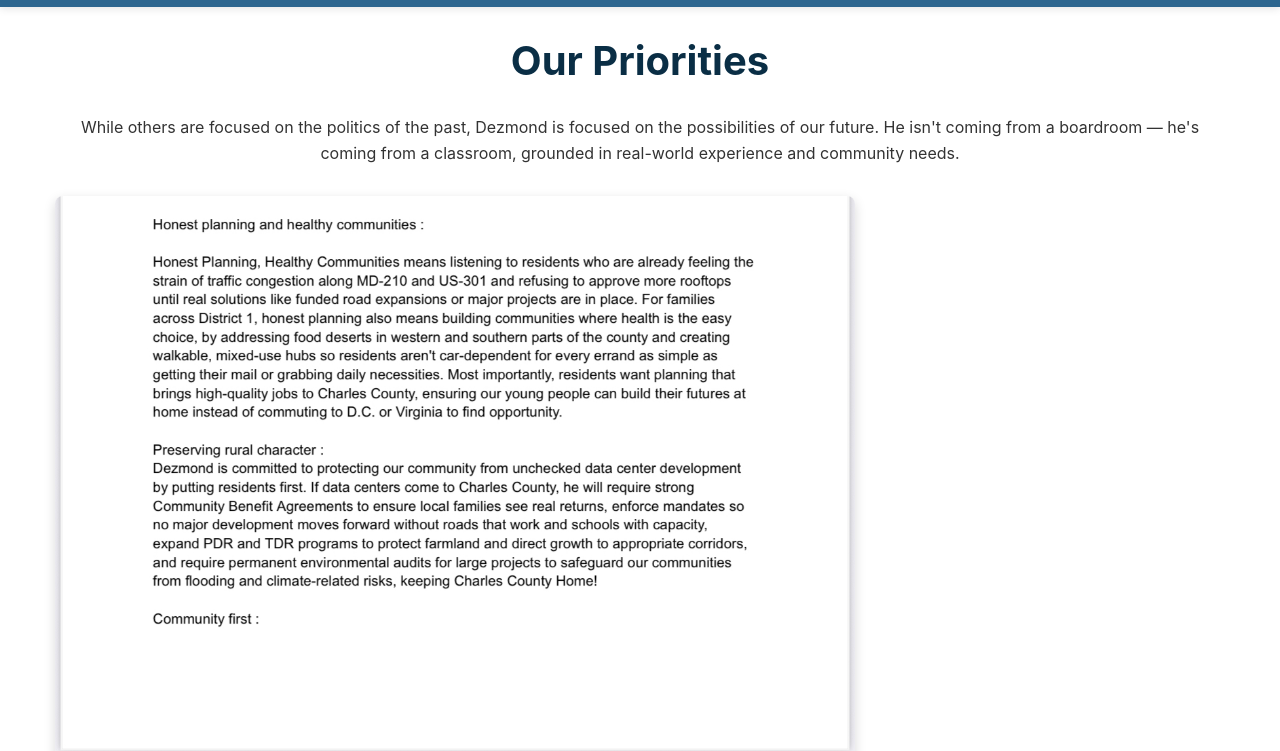
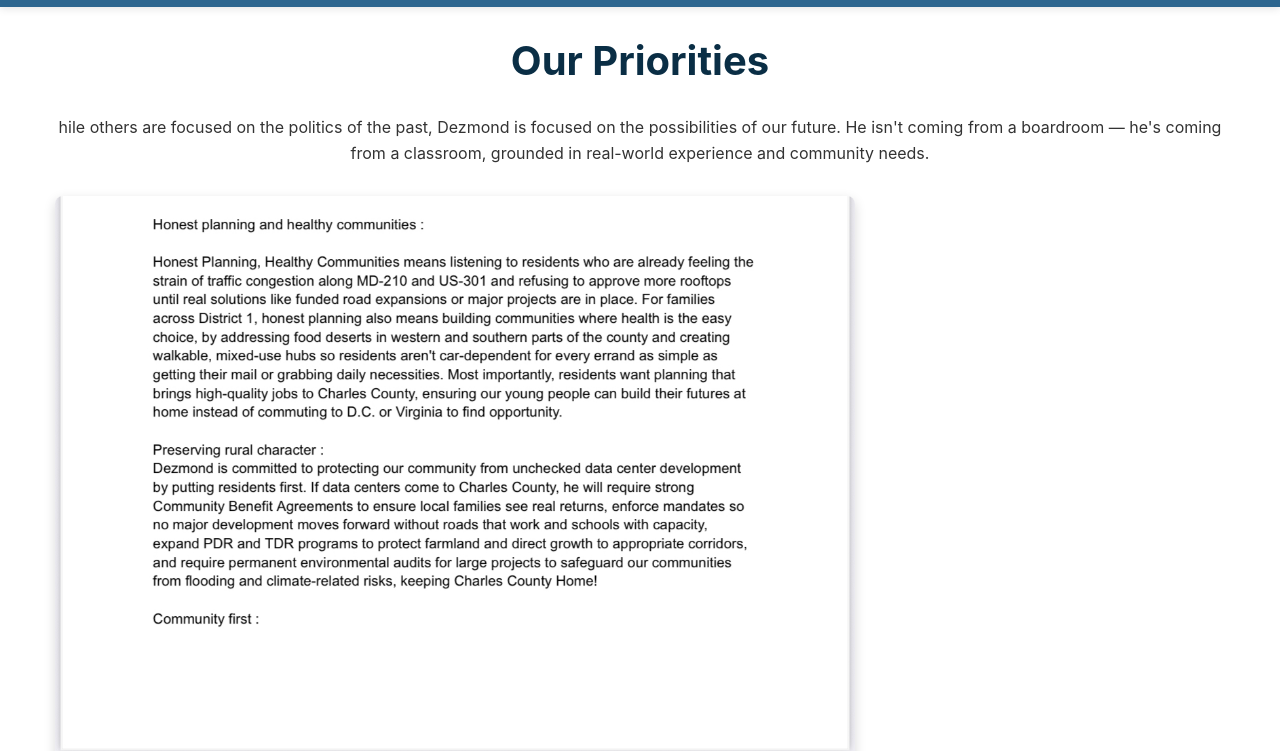
Before and after one commit to DezCode1224/Campaign, a website built with Parcel: page src/priorities.html in a window 1280 px wide. Shown: the part 83-834 px from the top of the page. Built offline with nearby package versions, Linux system fonts and the light colour scheme.

Commit message:
changes.9.9

```diff
--- a/src/priorities.html
+++ b/src/priorities.html
@@ -81,7 +81,7 @@
   <section class="priorities-section" style="margin-top: 80px;">
     <div class="container">
       <h1 class="section-title">Our Priorities</h1>
-      <p class="text-center mb-5">While others are focused on the politics of the past, Dezmond is focused on the possibilities of our future. He isn't coming from a boardroom — he's coming from a classroom, grounded in real-world experience and community needs.</p>
+      <p class="text-center mb-5">hile others are focused on the politics of the past, Dezmond is focused on the possibilities of our future. He isn't coming from a boardroom — he's coming from a classroom, grounded in real-world experience and community needs.</p>
 
       <div class="text-center mb-5">
         <img src="assets/website_assets/drive-download-20260211T031537Z-1-001/UPDATED PLATFORM LANGUAGE_.jpg" alt="Platform Priorities" class="img-fluid" style="max-width: 800px; border-radius: 8px; box-shadow: 0 4px 12px rgba(0,0,0,0.15);" />
```
